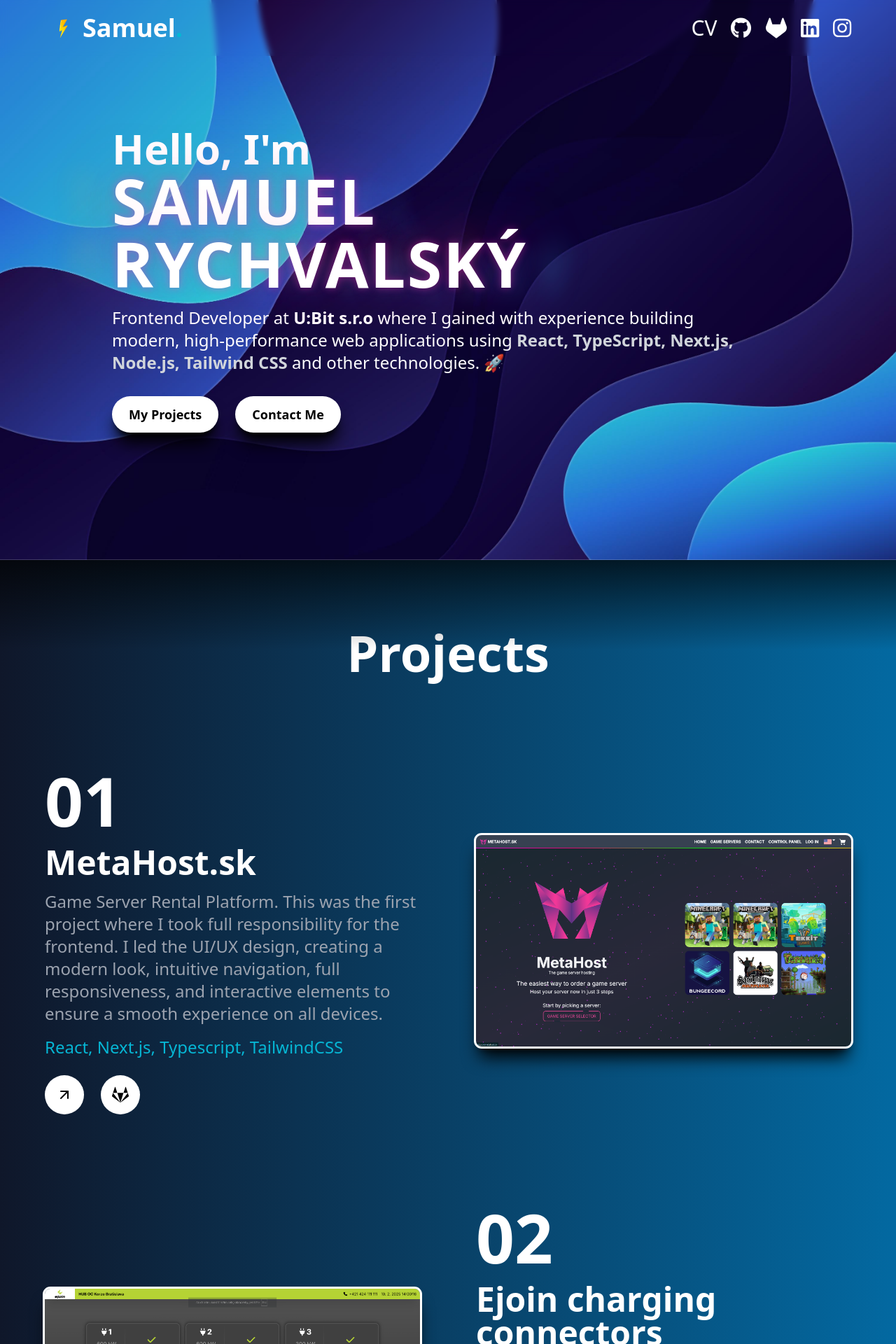
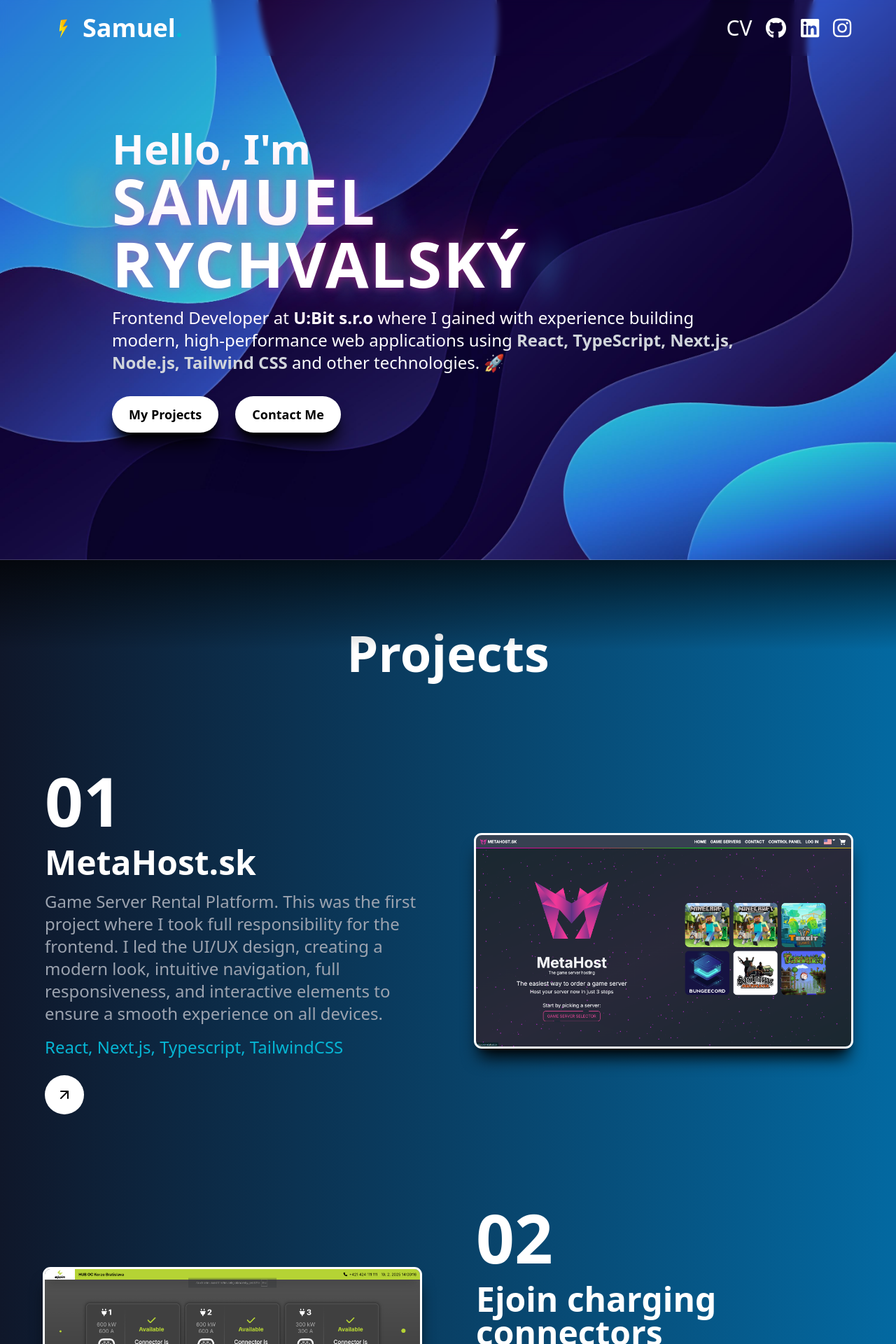
Before and after one commit to manmindcontrol/Portfolio, a Next.js app: page / in a window 1280 px wide. Shown: the top 1920 px of the page at 70% size. Built offline with nearby package versions, Linux system fonts and the light colour scheme.

Commit message:
samuel (master): added another projects and deleted gitlab

```diff
--- a/components/Navbar.tsx
+++ b/components/Navbar.tsx
@@ -50,17 +50,7 @@ const Navbar = () => {
             className="text-white transition-transform duration-300 transform hover:scale-125"
           />
         </Link>
-        <Link
-          href="https://gitlab.ubit.sk/samuel.rychvalsky"
-          className="hover:text-cyan-500 transition duration-200"
-          target="_blank"
-          rel="noopener noreferrer"
-        >
-          <FontAwesomeIcon
-            icon={faGitlab}
-            className="text-white transition-transform duration-300 transform hover:scale-125"
-          />
-        </Link>
+
         <Link
           href="https://www.linkedin.com/in/samuel-rychvalsk%C3%BD-b21a73228/"
           className="hover:text-cyan-500 transition-transform duration-300 transform hover:scale-125 "
@@ -105,15 +95,7 @@ const Navbar = () => {
             <FontAwesomeIcon icon={faGithub} className="mr-2" />
             GitHub
           </Link>
-          <Link
-            href="https://gitlab.ubit.sk/samuel.rychvalsky"
-            className="text-lg text-black hover:text-cyan-500 transition"
-            target="_blank"
-            rel="noopener noreferrer"
-          >
-            <FontAwesomeIcon icon={faGitlab} className="mr-2" />
-            Gitlab
-          </Link>
+
           <Link
             href="https://www.linkedin.com/in/samuel-rychvalsk%C3%BD-b21a73228/"
             className="text-lg text-black hover:text-cyan-500 transition"
--- a/components/screens/Projects.tsx
+++ b/components/screens/Projects.tsx
@@ -61,6 +61,28 @@ const projects = [
     gitlabLink: "https://gitlab.ubit.sk/ejoin/ejoin-ebus/web",
     githubLink: "",
   },
+  {
+    id: 6,
+    title: "Webique",
+    description:
+      "Website for a agency that creates websites for restaurants, small businesses or personal prtfolios. Featuring a portfolio, services and a contact form.",
+    technologies: "React, Next.js, Typescript, TailwindCSS, EmailJS",
+    image: "/webique.png",
+    liveLink: "https://webique-olive.vercel.app",
+    gitlabLink: "",
+    githubLink: "https://github.com/manmindcontrol/webique",
+  },
+  {
+    id: 7,
+    title: "AOLL",
+    description:
+      "Multi-page website for selling an e-book with sections about the book, reviews, and a simple purchasing process.",
+    technologies: "React, Next.js, Typescript, TailwindCSS, Stripe",
+    image: "/AOLL.png",
+    liveLink: "/",
+    gitlabLink: "",
+    githubLink: "https://github.com/manmindcontrol/aoll",
+  },
 ];
 
 export default function ProjectList() {
@@ -117,14 +139,6 @@ export default function ProjectList() {
                     <FaGithub size={24} />
                   </Link>
                 )}
-                {project.gitlabLink && project.gitlabLink !== "/" && (
-                  <Link
-                    href={project.gitlabLink}
-                    className="p-4 bg-white text-black rounded-full flex items-center gap-3 text-lg"
-                  >
-                    <FaGitlab size={24} />
-                  </Link>
-                )}
               </div>
             </div>
 
```
